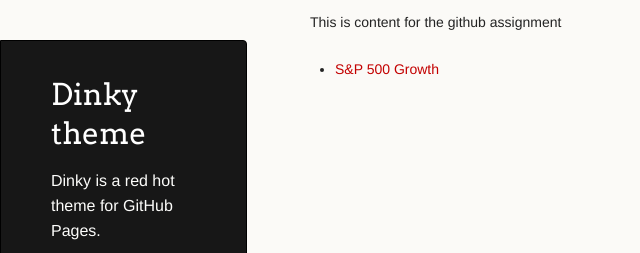
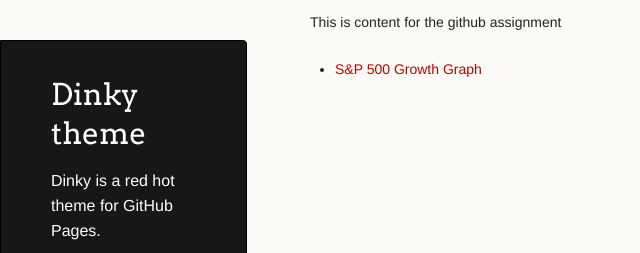
Before and after one commit to jaroo207/jaroo207.github.io, a Jekyll site: the page built from index.md, in a window 1280 px wide. Shown: the top 253 px of the page, without its empty margins (0-640 px from the left). Built offline with Jekyll 4.4.1, drawn with Linux system fonts in a browser that asks for light colours; our own code applies the rules of GitHub Pages for plain Markdown files.

Commit message:
Update index.md

```diff
--- a/index.md
+++ b/index.md
@@ -5,4 +5,4 @@ description: For MSBA
 
 This is content for the github assignment
 
-- [S&P 500 Growth](/timeseries/index.md)
+- [S&P 500 Growth Graph](/timeseries/index.md)
```
